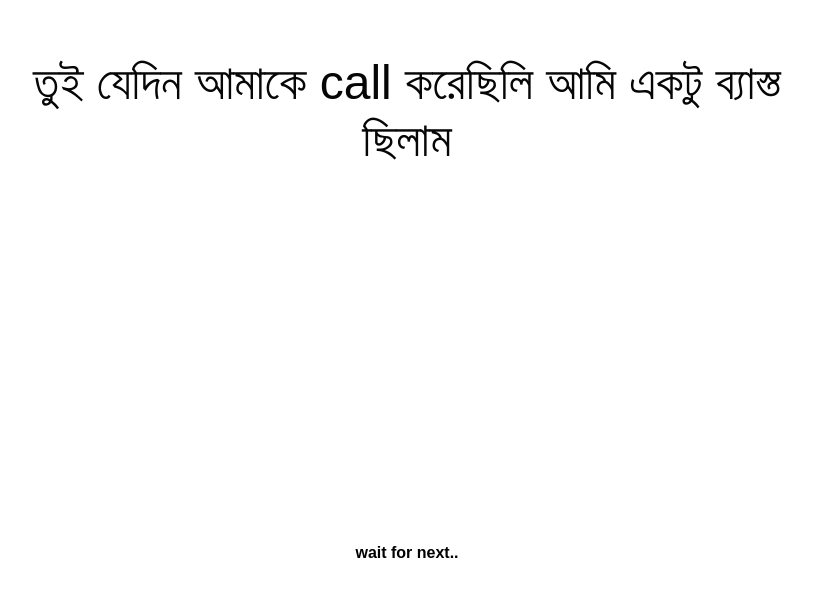
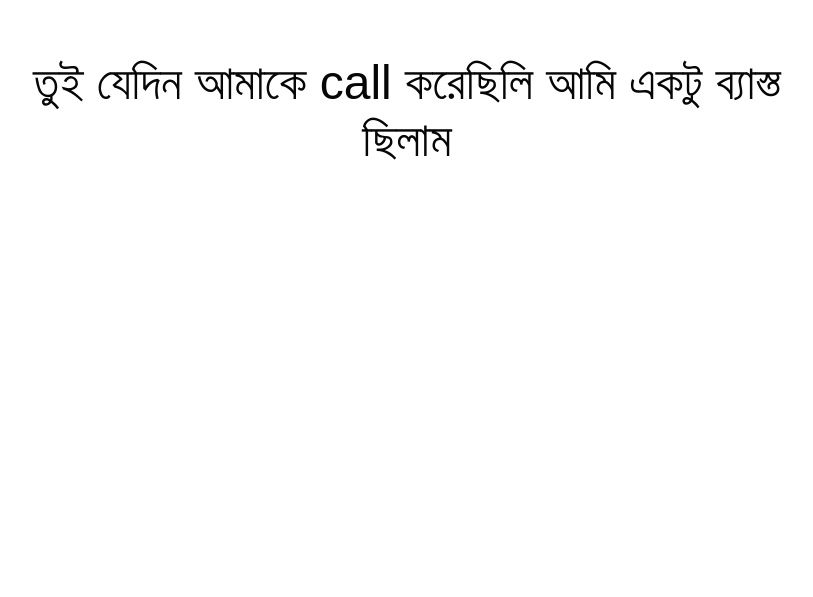
Before and after one commit to manoj-nandi/Sorry-Amrita, a plain HTML site: page index.html in a window 1280 px wide. Shown: the part 153-750 px from the top of the page, without its empty margins (233-1046 px from the left). Drawn offline with nearby package versions, Linux system fonts and the light colour scheme; no server answers.

Commit message:
Update index.html

```diff
--- a/index.html
+++ b/index.html
@@ -57,7 +57,7 @@
         <div class="wish">
           <h3 class="wish-hbd">I Apologize</h3>
           <h5 id="wishText">I am sorry from the core of my heart for hurting you this bad. Please forgive me.</h5>
-          <h4> wait for next.. </h4>
+
         </div>
       </div>
       <div class="seven">
```
